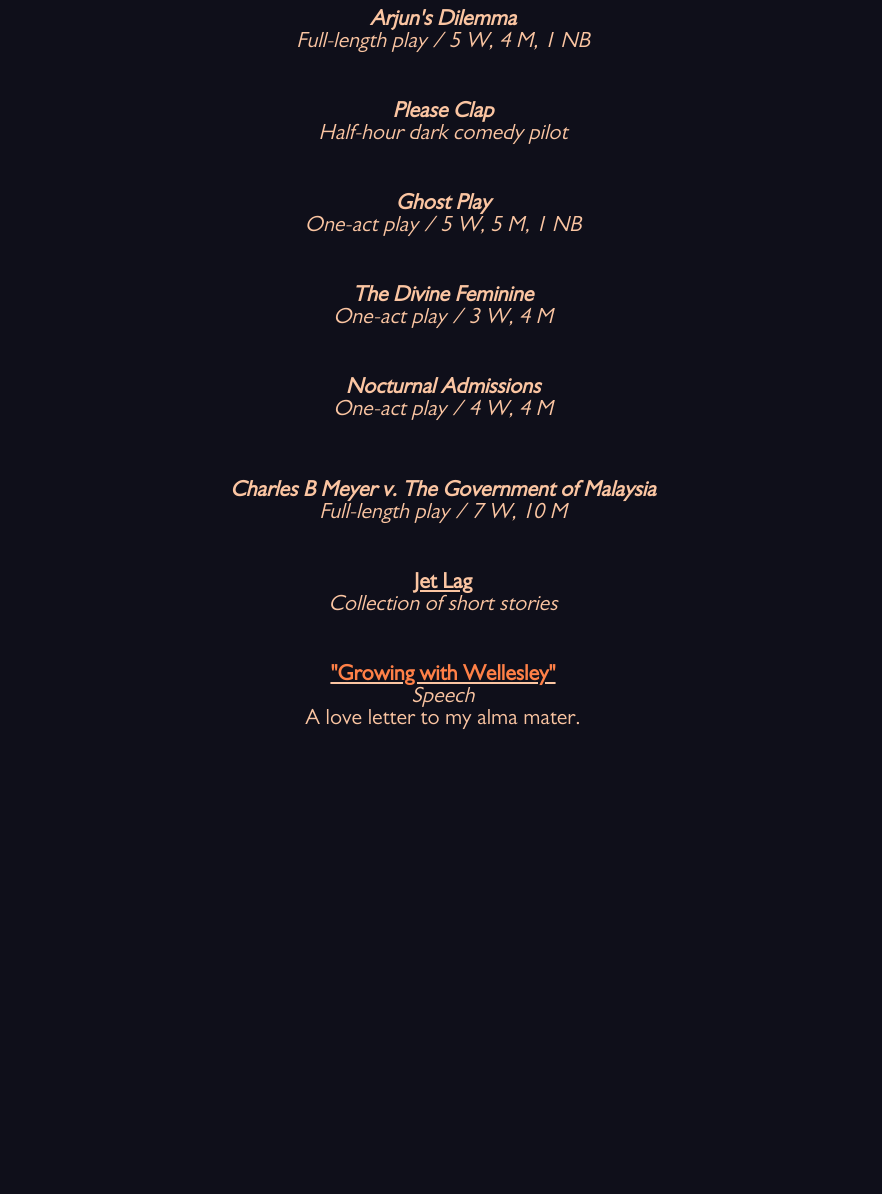
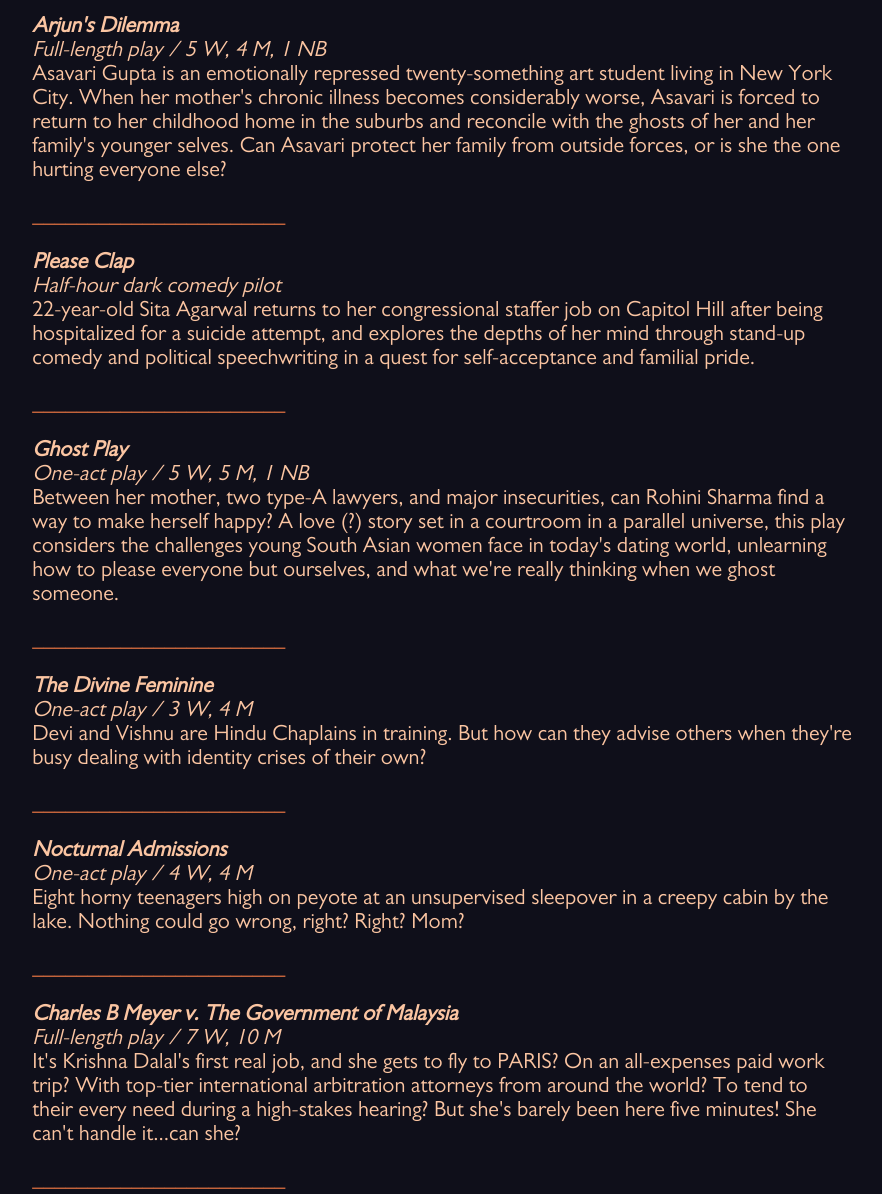
Before and after one commit to abhiti/didi-website, a plain HTML site: page writing.html in a window 1280 px wide. Shown: the part 109-1303 px from the top of the page, without its empty margins (197-1079 px from the left). Before the commit the page ends 922 px from the top, so only its background shows below. Drawn offline with Linux system fonts and the light colour scheme.

Commit message:
final changes (for now)

```diff
--- a/writing.html
+++ b/writing.html
@@ -42,24 +42,14 @@
   align-items: center;
 }
 
-.nav-bar{
-  display: flex;
-  justify-content: flex-start;
-  position: fixed;
-  top:10%;
-  width:60%;
-  flex-direction: row;
-  z-index: 1;
-  margin: 0.2 em;
-  font-size: 20px;
-}
-
 
 .body {
   background-color:#0f0f1a;
   color:#fbc5a2;
   font-family:'Gill Sans MT Book';
   font-weight:normal;
+  /* display: flex;
+  justify-content: center; */
 }
 
 .main-container{
@@ -69,7 +59,7 @@
   align-items: center;
   flex-direction: column;
   font-size: 22px;
-  justify-content: space-around;
+  justify-content: center;
 
   -webkit-animation: fadein 2s; /* Safari, Chrome and Opera > 12.1 */
   -moz-animation: fadein 2s; /* Firefox < 16 */
@@ -82,6 +72,7 @@
   display: flex;
   flex-direction: column;
   align-content: center;
+  width: 65%;
 
 }
 
@@ -176,105 +167,61 @@ a:hover {
 
   <div class="main-container" style="font-family:'Gill Sans MT Book';font-weight:normal;text-align:left;">
     <div class="item" id="writing">
-        <!-- <b><i>Arjun's Dilemma</i></b><br>
-        <i>Full-length play / 5 W, 4 M, 1 NB</i><br>
+        <b><i>Arjun's Dilemma</i></b>
+        <i>Full-length play / 5 W, 4 M, 1 NB</i>
+        Asavari Gupta is an emotionally repressed twenty-something art student living in New York City. When her mother's chronic illness becomes considerably worse, Asavari is forced to return to her childhood home in the suburbs and reconcile with the ghosts of her and her family's younger selves. Can Asavari protect her family from outside forces, or is she the one hurting everyone else? <br>
 
-      <br><br>
+      <p style="color:#ff8047;">_______________________</p>
 
 
-        <b><i>Please Clap</i></b><br>
-        <i>Half-hour dark comedy pilot</i><br>
+        <b><i>Please Clap</i></b>
+        <i>Half-hour dark comedy pilot</i>
+        22-year-old Sita Agarwal returns to her congressional staffer job on Capitol Hill after being hospitalized for a suicide attempt, and explores the depths of her mind through stand-up comedy and political speechwriting in a quest for self-acceptance and familial pride.<br>
 
-      <br><br>
+      <p style="color:#ff8047;">_______________________</p>
 
 
-        <b><i>Ghost Play</i></b><br>
-        <i>One-act play / 5 W, 5 M, 1 NB</i><br>
+        <b><i>Ghost Play</i></b>
+        <i>One-act play / 5 W, 5 M, 1 NB</i>
+        Between her mother, two type-A lawyers, and major insecurities, can Rohini Sharma find a way to make herself happy? A love (?) story set in a courtroom in a parallel universe, this play considers the challenges young South Asian women face in today's dating world, unlearning how to please everyone but ourselves, and what we're really thinking when we ghost someone.<br>
 
-      <br><br>
+      <p style="color:#ff8047;">_______________________</p>
 
 
-        <b><i>The Divine Feminine</i></b><br>
-        <i>One-act play / 3 W, 4 M</i><br>
+        <b><i>The Divine Feminine</i></b>
+        <i>One-act play / 3 W, 4 M</i>
+        Devi and Vishnu are Hindu Chaplains in training. But how can they advise others when they're busy dealing with identity crises of their own?<br>
 
-      <br><br>
+      <p style="color:#ff8047;">_______________________</p>
 
 
-        <b><i>Nocturnal Admissions</i></b><br>
-        <i>One-act play / 4 W, 4 M</i><br><br>
-        Eight horny teenagers high on peyote at an unsupervised sleepover in a creepy cabin by the lake. Nothing could go wrong, right? Right? Mom? <br><br>
+        <b><i>Nocturnal Admissions</i></b>
+        <i>One-act play / 4 W, 4 M</i>
+        Eight horny teenagers high on peyote at an unsupervised sleepover in a creepy cabin by the lake. Nothing could go wrong, right? Right? Mom? <br>
 
 
-      <br><br>
+      <p style="color:#ff8047;">_______________________</p>
 
 
 
-        <b><i>Charles B Meyer v. The Government of Malaysia</i></b><br>
-        <i>Full-length play / 7 W, 10 M</i><br>
+        <b><i>Charles B Meyer v. The Government of Malaysia</i></b>
+        <i>Full-length play / 7 W, 10 M</i>
+        It's Krishna Dalal's first real job, and she gets to fly to PARIS? On an all-expenses paid work trip? With top-tier international arbitration attorneys from around the world? To tend to their every need during a high-stakes hearing? But she's barely been here five minutes! She can't handle it...can she?<br>
 
-      <br><br>
+      <p style="color:#ff8047;">_______________________</p>
 
 
-          <b><u>Jet Lag</u></b><br>
-          <i>Collection of short stories</i><br>
+          <b><i>Jet Lag</i></b>
+          <i>Collection of short stories</i>
+          Surya is an honest, self-deprecating, and brave (or maybe just impulsive) college kid grappling with questions of queerness, race, culture, family, and home. Her multiple identities cause her to feel continuously of sync with her surroundings. Her only way to cope is to learn how to ground herself in the territory between time zones and become better friends with herself.<br>
 
+        <p style="color:#ff8047;">_______________________</p>
+
+          <b><a href="http://www.wellesleycounterpoint.org/writing/2017/5/16/growing-with-wellesley" style="color:#ff8047;padding:0px;">"Growing with Wellesley"</a></b>
+          <!-- <i>Speech</i> -->
+          A love letter to my alma mater.
         <br><br>
 
-          <b><u><a href="http://www.wellesleycounterpoint.org/writing/2017/5/16/growing-with-wellesley" style="color:#ff8047;">"Growing with Wellesley"</a></u></b><br>
-          <i>Speech</i><br>
-          A love letter to my alma mater.
-        <br><br> -->
-    <div class="item" id="writing">
-      <div class="section">
-        <b><i>Arjun's Dilemma</i></b><br>
-        <i>Full-length play / 5 W, 4 M, 1 NB</i><br>
-      </div>
-      <br><br>
-
-      <div class="section">
-        <b><i>Please Clap</i></b><br>
-        <i>Half-hour dark comedy pilot</i><br>
-      </div>
-      <br><br>
-
-      <div class="section">
-        <b><i>Ghost Play</i></b><br>
-        <i>One-act play / 5 W, 5 M, 1 NB</i><br>
-      </div>
-      <br><br>
-
-      <div class="section">
-        <b><i>The Divine Feminine</i></b><br>
-        <i>One-act play / 3 W, 4 M</i><br>
-      </div>
-      <br><br>
-
-      <div class="section">
-        <b><i>Nocturnal Admissions</i></b><br>
-        <i>One-act play / 4 W, 4 M</i><br><br>
-
-      </div>
-      <br><br>
-
-
-      <div class="section">
-        <b><i>Charles B Meyer v. The Government of Malaysia</i></b><br>
-        <i>Full-length play / 7 W, 10 M</i><br>
-      </div>
-      <br><br>
-
-      <div class="section">
-          <b><u>Jet Lag</u></b><br>
-          <i>Collection of short stories</i><br>
-        </div>
-        <br><br>
-
-      <div class="section">
-          <b><u><a href="http://www.wellesleycounterpoint.org/writing/2017/5/16/growing-with-wellesley" style="color:#ff8047;">"Growing with Wellesley"</a></u></b><br>
-          <i>Speech</i><br>
-          A love letter to my alma mater.
-        </div>
-        <br><br>
 </div>
 
 
```
Also changed, not shown: about.html (+2 -2 lines), contact.html (+2 -2 lines), press.html (+3 -3 lines), 1 other file.
